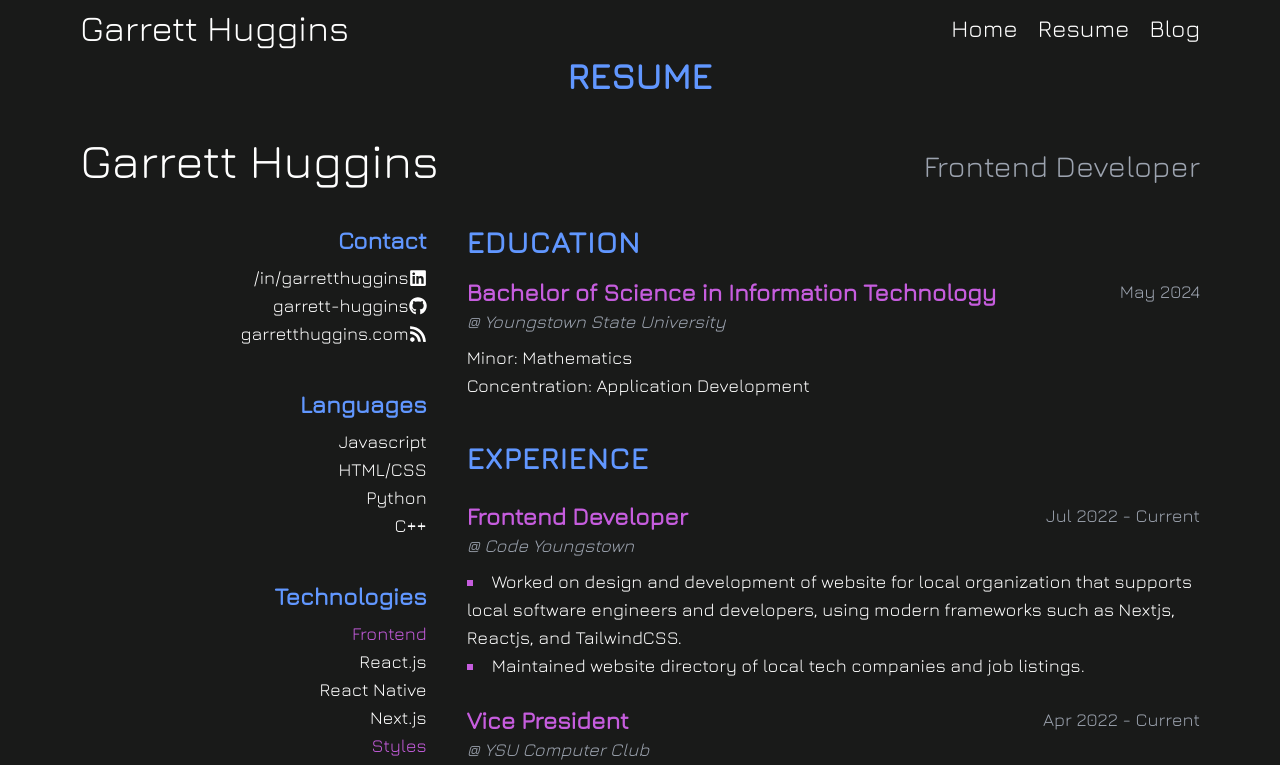
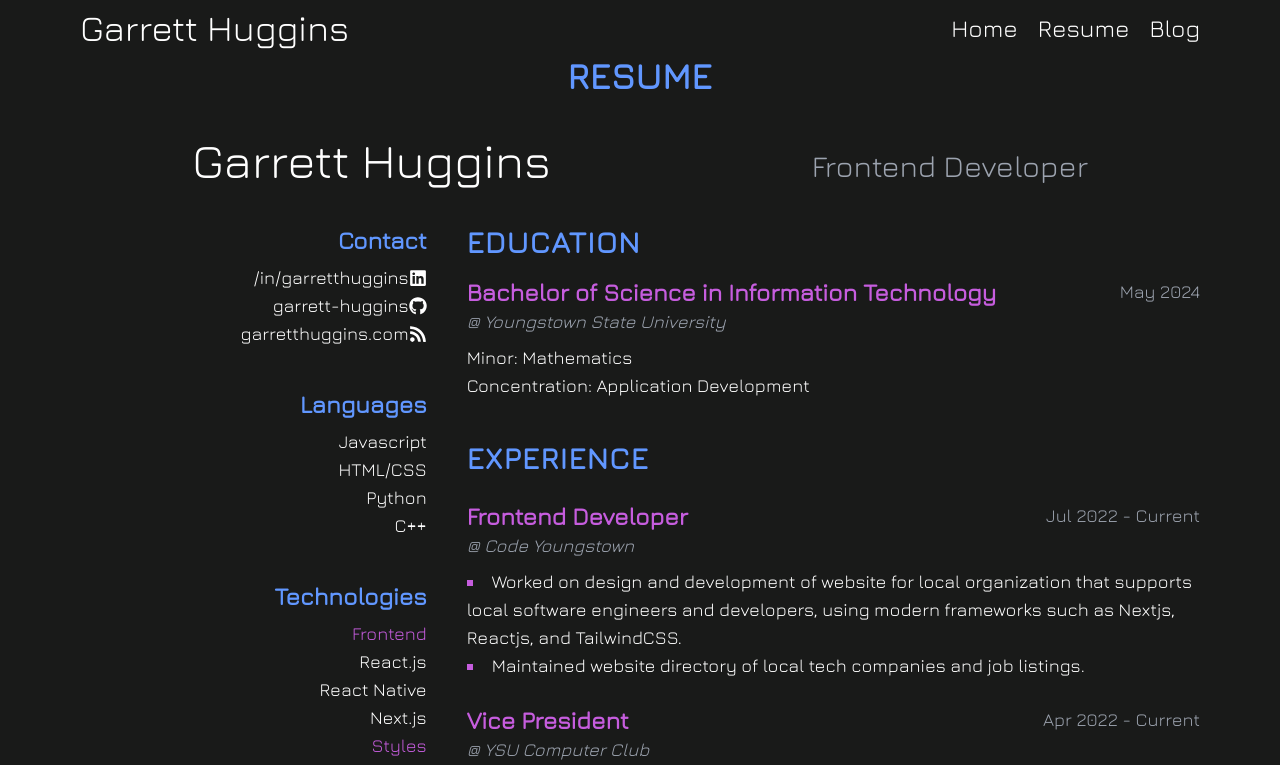
Before and after one commit to garrett-huggins/garretthuggins.com, a Next.js app: page /resume in a window 1280 px wide. Shown: the top 765 px of the page. Built offline with nearby package versions, Linux system fonts and the light colour scheme.

Commit message:
update resume

```diff
--- a/components/Resume/PrintResume.tsx
+++ b/components/Resume/PrintResume.tsx
@@ -2,7 +2,7 @@ export default function PrintResume() {
   return (
     <a
       className="bg-gray-800 hover:bg-slate-700 px-8 py-4 rounded-md"
-      href="/files/Garrett-Huggins-Resume.pdf"
+      href="/files/Garrett_Huggins_Resume.pdf"
       target="_blank"
       rel="noopener noreferrer"
     >
--- /dev/null
+++ b/components/Resume/ResumeHeader.tsx
@@ -0,0 +1,9 @@
+export default function ResumeHeader() {
+  return (
+    <div className="mb-10 flex justify-between flex-wrap max-w-4xl mx-auto items-end">
+      <p className="sm:text-5xl text-4xl">Garrett Huggins</p>
+
+      <p className="sm:text-3xl text-2xl text-gray-400">Frontend Developer</p>
+    </div>
+  );
+}
--- a/src/pages/resume.tsx
+++ b/src/pages/resume.tsx
@@ -4,6 +4,7 @@ import Experiences from "../../data/experiences";
 import ExperienceSection from "../../components/Resume/ExperienceSection";
 import PrintResume from "../../components/Resume/PrintResume";
 import Skills from "../../components/Resume/Skills";
+import ResumeHeader from "../../components/Resume/ResumeHeader";
 
 export default function Resume() {
   return (
@@ -12,12 +13,7 @@ export default function Resume() {
         <h1 className="text-4xl font-semibold tracking-wide uppercase text-blue-highlight text-center mb-10">
           Resume
         </h1>
-        <div className="mb-10 flex justify-between flex-wrap items-end">
-          <p className="sm:text-5xl text-4xl">Garrett Huggins</p>
-          <p className="sm:text-3xl text-2xl ml-4 text-gray-400">
-            Frontend Developer
-          </p>
-        </div>
+        <ResumeHeader />
 
         {/* Resume Content */}
 
```
